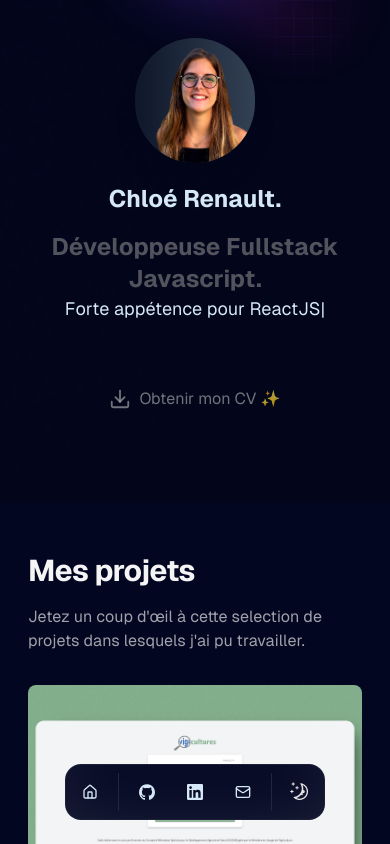
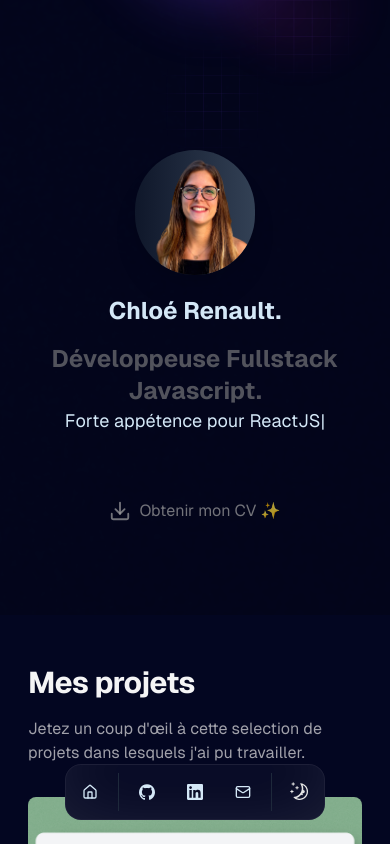
Before and after one commit to chl-rlt/portfolio, a Next.js app: page / in a window 390 px wide. Shown: the top 844 px of the page. Built offline with nearby package versions, Linux system fonts and the light colour scheme.

Commit message:
fix: :lipstick: add padding and margin

```diff
--- a/src/app/page.tsx
+++ b/src/app/page.tsx
@@ -15,7 +15,7 @@ export default function Home() {
   return (
     <div className="font-[family-name:var(--font-geist-sans)]">
       <div className="flex lg:w-[1100px] lg:m-auto items-center justify-items-center lg:min-h-screen sm:p-8 p-8 pb-20">
-        <main className="flex flex-col sm:gap-8 row-start-2 sm:items-start items-center">
+        <main className="flex flex-col sm:gap-8 row-start-2 sm:items-start items-center mt-28 sm:mt-0">
           <BlurFade delay={0.25} inView>
             <Image
               className="rounded-full bg-gradient-to-r dark:bg-transparent from-slate-900 to-slate-700 drop-shadow-xl  sm:mt-0 mt-3"
--- a/src/components/experiences/ExperienceList.tsx
+++ b/src/components/experiences/ExperienceList.tsx
@@ -15,7 +15,7 @@ export const ExperienceList = () => {
       });
   }, []);
   return (
-    <div className="sm:py-8 py-2">
+    <div className="sm:py-8 pb-2 pt-12">
       <BlurFade delay={0.25} inView>
         <h2 className="text-3xl font-bold tracking-tight dark:text-zinc-100  sm:text-4xl mb-6 ">
           Expériences
--- a/src/components/skills/SkillList.tsx
+++ b/src/components/skills/SkillList.tsx
@@ -18,7 +18,7 @@ import CypressIcon from "../icons/CypressIcon";
 
 export const SkillList = () => {
   return (
-    <div className="border-y sm:py-12 py-16 sm:mb-10">
+    <div className="border-y py-12 sm:mb-10">
       <BlurFade delay={0.25} inView>
         <h2 className="text-3xl font-bold tracking-tight dark:text-zinc-100  sm:text-4xl mb-6 ">
           Compétences
```
